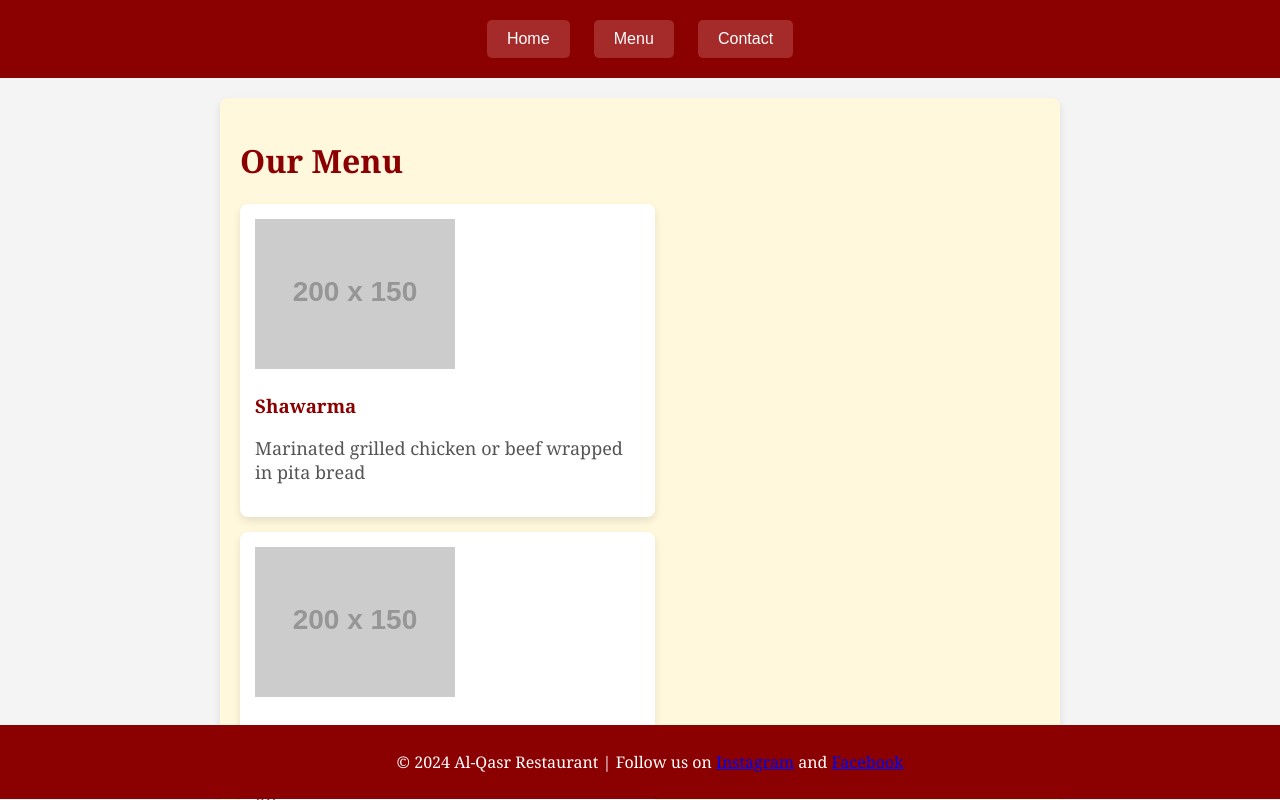
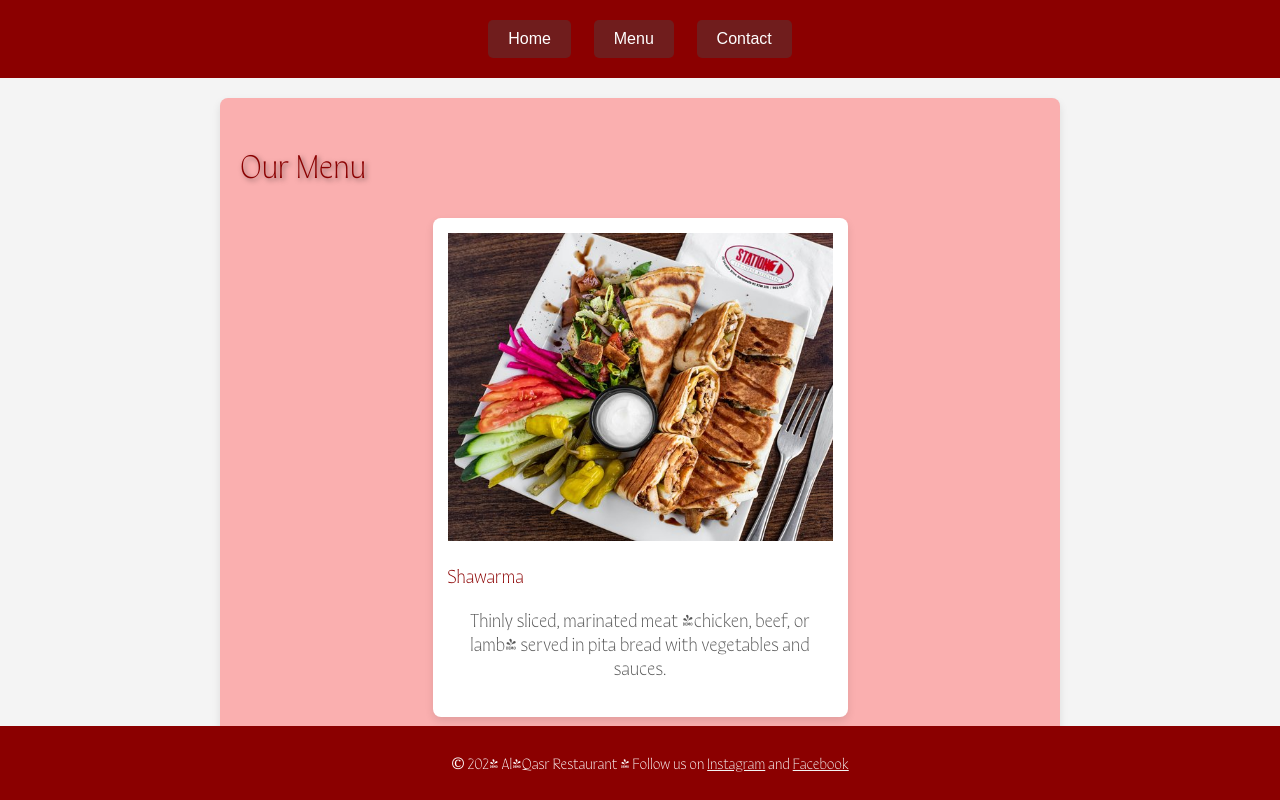
Before and after one commit to odai-dh/Restaurant-page, a website built with webpack: page src/template.html in a window 1280 px wide. Both pictures are taken after a click on the button "Menu". Shown: the top 800 px of the page. Built offline with nearby package versions, Linux system fonts and the light colour scheme; placeholder pictures from the web are drawn by us.

Commit message:
"img and fonts"

```diff
--- a/src/contact.js
+++ b/src/contact.js
@@ -4,7 +4,7 @@ export default function loadContact() {
     const content = document.getElementById('content');
     content.innerHTML = ''; // Clear previous content
 
-    const headline = document.createElement('h1');
+    const headline = document.createElement('h2');
     headline.textContent = 'Contact Us';
 
     // Contact Information
--- a/src/home.js
+++ b/src/home.js
@@ -7,9 +7,10 @@ export default function loadHome() {
     // Banner Image
     const banner = document.createElement('div');
     banner.classList.add('banner');
-    banner.style.backgroundImage = "url('https://via.placeholder.com/1200x500')";
+    banner.style.backgroundImage = "url('https://hyphenonline.com/wp-content/uploads/2024/03/01C-ramadan-restaurants.jpg)";
+    document.body.appendChild(banner);
 
-    const headline = document.createElement('h2');
+    const headline = document.createElement('h1');
     headline.textContent = 'Welcome to Authentic Arabic Dining';
     banner.appendChild(headline);
 
--- a/src/menu.js
+++ b/src/menu.js
@@ -1,10 +1,16 @@
 // src/menu.js
+import img1 from './img/img1.jpg';
+import img2 from './img/img2.jpg';
+import img3 from './img/img3.jpg';
+import img4 from './img/img4.jpg';
+
+
 
 export default function loadMenu() {
     const content = document.getElementById('content');
     content.innerHTML = ''; // Clear previous content
 
-    const headline = document.createElement('h1');
+    const headline = document.createElement('h2');
     headline.textContent = 'Our Menu';
 
     const menuList = document.createElement('div');
@@ -13,23 +19,23 @@ export default function loadMenu() {
     const items = [
         {
             name: 'Shawarma',
-            description: 'Marinated grilled chicken or beef wrapped in pita bread',
-            imageUrl: 'https://via.placeholder.com/200x150'
+            description: 'Thinly sliced, marinated meat (chicken, beef, or lamb) served in pita bread with vegetables and sauces.',
+            imageUrl: img1
         },
         {
             name: 'Hummus',
-            description: 'Smooth blend of chickpeas, tahini, and olive oil',
-            imageUrl: 'https://via.placeholder.com/200x150'
+            description: 'A smooth, creamy dip made from blended chickpeas, tahini (sesame paste), lemon juice, and garlic, garnished with olive oil, vegetables and spices.',
+            imageUrl: img2
         },
         {
             name: 'Falafel',
-            description: 'Deep-fried chickpea patties with herbs and spices',
-            imageUrl: 'https://via.placeholder.com/200x150'
+            description: 'Deep-fried patties made from ground chickpeas, mixed with herbs and spices, served in pita or plate with salad and tahini.',
+            imageUrl: img3
         },
         {
-            name: 'Kebabs',
-            description: 'Skewered meat grilled to perfection',
-            imageUrl: 'https://via.placeholder.com/200x150'
+            name: 'Kebbeh',
+            description: 'A Middle Eastern dish of spiced ground beef or lamb, mixed with bulgur wheat, formed into balls or patties, either fried or baked.',
+            imageUrl: img4
         }
     ];
 
@@ -40,6 +46,7 @@ export default function loadMenu() {
         const img = document.createElement('img');
         img.src = item.imageUrl;
         img.alt = item.name;
+        img.classList.add('img1');
 
         const name = document.createElement('h3');
         name.textContent = item.name;
--- a/src/style.css
+++ b/src/style.css
@@ -1,9 +1,16 @@
+
+@font-face {
+    font-family: 'MyCustomFont';
+    src: url('./img/arabic4.otf') format('truetype');
+}
+
+
 body {
-    font-family: 'Georgia', serif;
+    font-family: 'MyCustomFont','Georgia', serif;
     margin: 0;
     padding: 0;
     background-color: #f4f4f4;
-    color: #333;
+    color: #000000;
 }
 
 header {
@@ -16,44 +23,66 @@ header {
 nav button {
     margin: 10px;
     padding: 10px 20px;
-    background-color: #A52A2A;
+    background-color: #701d1d;
     color: white;
     border: none;
     cursor: pointer;
     font-size: 16px;
     border-radius: 5px;
+    transition: transform 0.3s ease;
 }
 
 nav button:hover {
     background-color: #B22222;
+    transform: scale(1.5);
 }
 
 #content {
     max-width: 800px;
     margin: 20px auto;
     padding: 20px;
-    background-color: #fff8dc;
+    background-color: #faafaf;
     box-shadow: 0 4px 8px rgba(0, 0, 0, 0.1);
     border-radius: 8px;
 }
-
+.banner img{
+    border: solid 2px black;
+    border-radius: 5px;
+    color: #2600ff;
+}
 .banner {
     background-size: cover;
     background-position: center;
-    height: 300px;
+    height: 650px;
     display: flex;
     justify-content: center;
     align-items: center;
-    color: white;
+    border-radius: 5px;
+}
+
+h2{
+    color: #8B0000;
+    font-size: 35px;
     text-shadow: 2px 2px 5px rgba(0, 0, 0, 0.5);
 }
+h3{
+    color: #8B0000;
+    font-size: 20px;
 
-h1, h2, h3 {
+}
+h1{
     color: #8B0000;
+    background-color: rgba(10, 10, 10, 0.6);
+    font-style:unset;
+
+}
+.img1{
+    width: 100%;
 }
 
 .intro p, .menu-item p {
-    font-size: 18px;
+    font-size: 20px;
+    text-align: center;
     color: #555;
 }
 
@@ -61,6 +90,7 @@ h1, h2, h3 {
     display: flex;
     flex-wrap: wrap;
     gap: 15px;
+    justify-content: center;
 }
 
 .menu-item {
@@ -71,6 +101,13 @@ h1, h2, h3 {
     width: calc(50% - 15px);
 }
 
+a{
+    color: #f4f4f4;
+}
+a:hover{
+    color: #2600ff;
+}
+
 footer {
     background-color: #8B0000;
     color: white;
@@ -78,5 +115,6 @@ footer {
     padding: 10px;
     width: 100%;
     position:fixed;
-    bottom: 1px;
+    bottom: 0px;
+    left: 0;
 }
--- a/src/template.html
+++ b/src/template.html
@@ -18,7 +18,7 @@
     <div id="content">
     </div>
     <footer>
-        <p>&copy; 2024 Al-Qasr Restaurant | Follow us on <a href="#">Instagram</a> and <a href="#">Facebook</a></p>
+        <p>&copy; 2024 Al-Qasr Restaurant | Follow us on <a href="https://github.com/odai-dh" target="_blank">Instagram</a> and <a href="https://github.com/odai-dh" target="_blank">Facebook</a></p>
     </footer>
     <script src="index.js"></script>
 </body>
```
Also changed, not shown: src/img/arabic4.otf (added), src/img/img1.jpg (added), src/img/img2.jpg (added), src/img/img3.jpg (added), src/img/img4.jpg (added), src/img/syres.webp (added).
